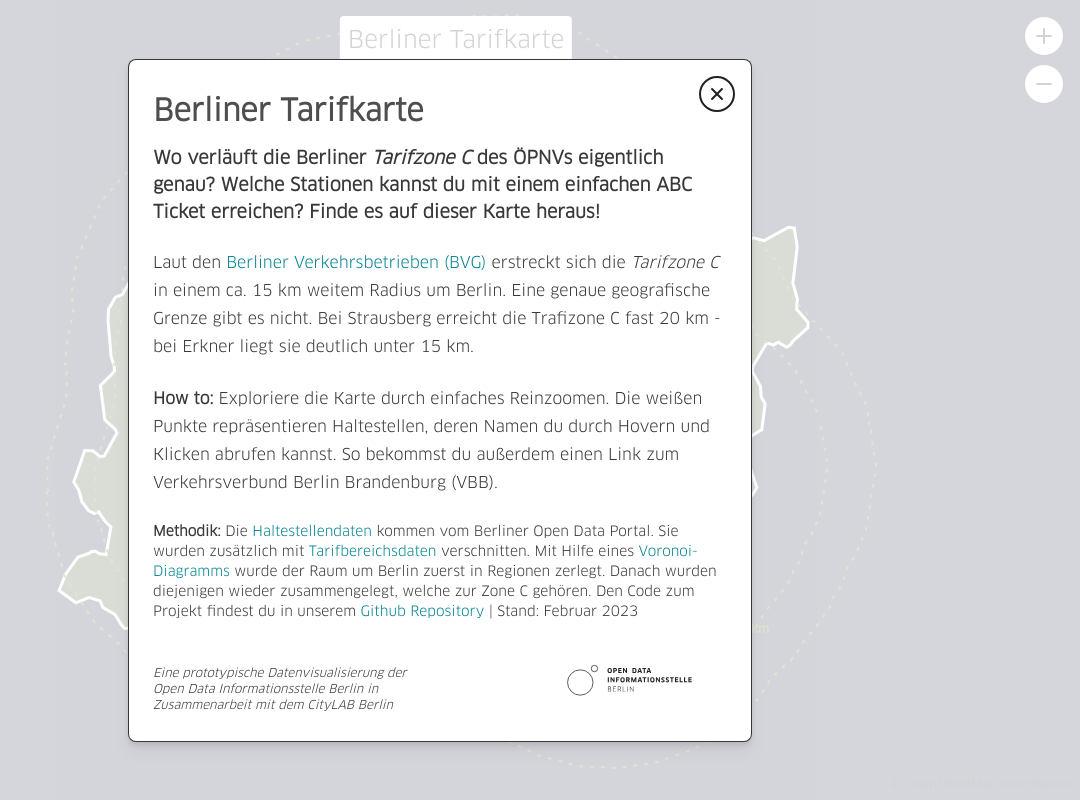
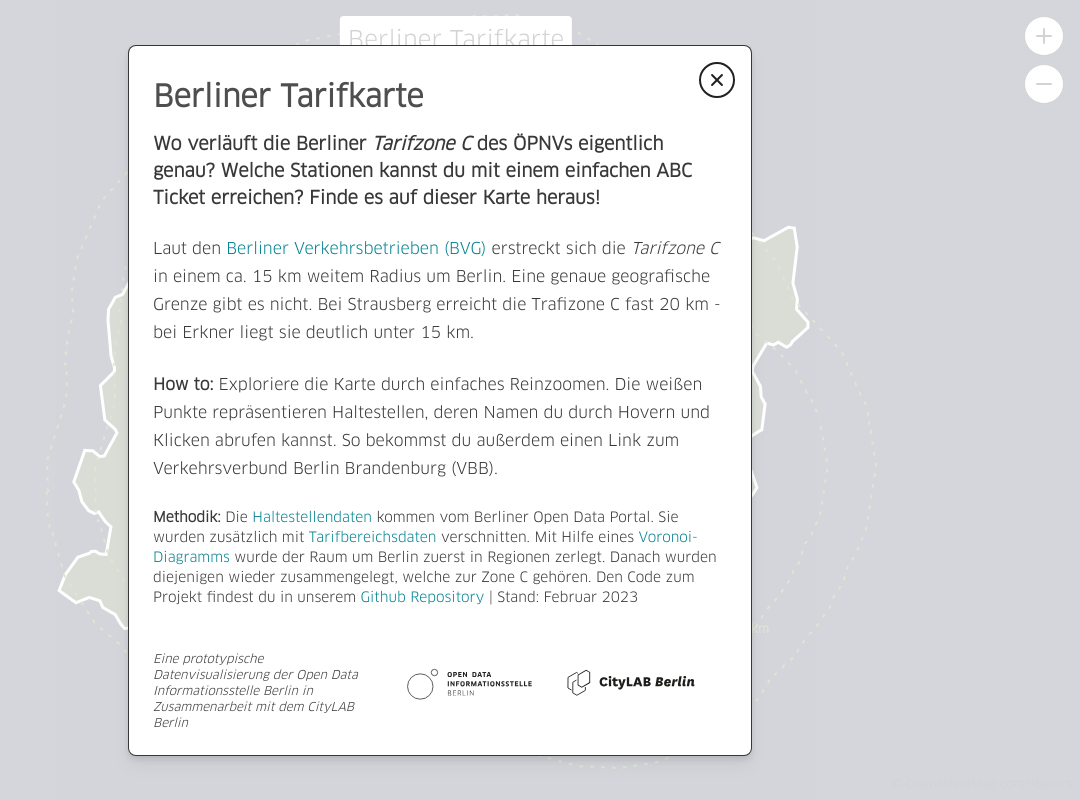
Before and after one commit to technologiestiftung/tarifkarte, a Next.js app: page / in a window 1280 px wide. Shown: the whole page, without its empty margins (200-1280 px from the left). Built offline with nearby package versions, Linux system fonts and the light colour scheme; no server answers.

Commit message:
citylab icon

```diff
--- a/src/components/IntroModal/index.tsx
+++ b/src/components/IntroModal/index.tsx
@@ -148,10 +148,11 @@
                   </i>
                 </p>
                 <div className="inline-block ml-4 md:flex self-center">
-                  <div className="w-32 md:pt-4 md:pl-4">
+                  <div className="w-32 pt-4 mr-8 md:mt-0 self-center">
+                    <OdisLogo className={`w-30`} />
                   </div>
-                  <div className="w-32 pt-2 mr-8 md:mt-0 self-center">
-                    <OdisLogo className={`w-30`} />
+                  <div className="w-32 pt-0 mr-8 md:mt-0 self-center">
+                    <CitylabLogoBw className={`w-30`} />
                   </div>
                 </div>
               </div>
```
